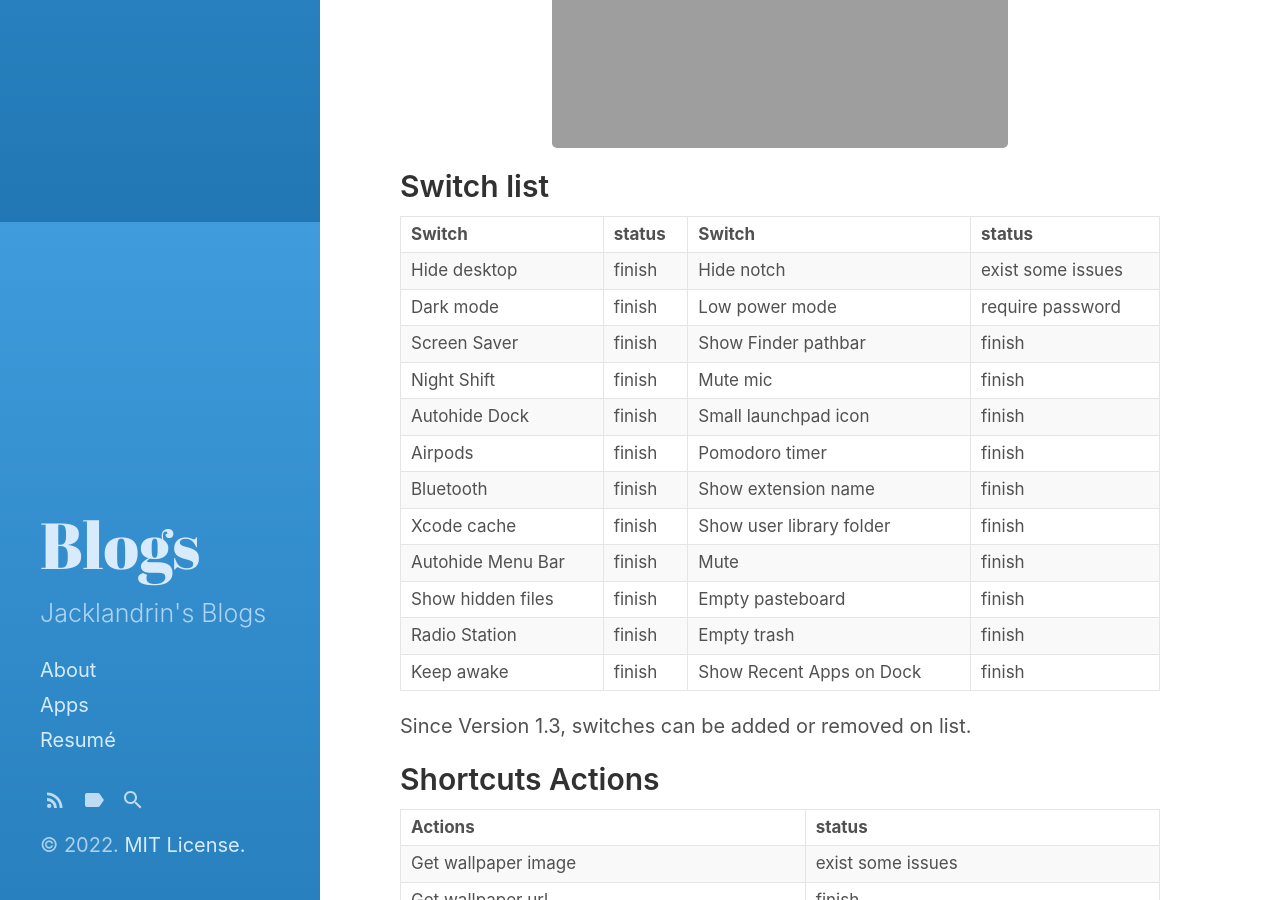
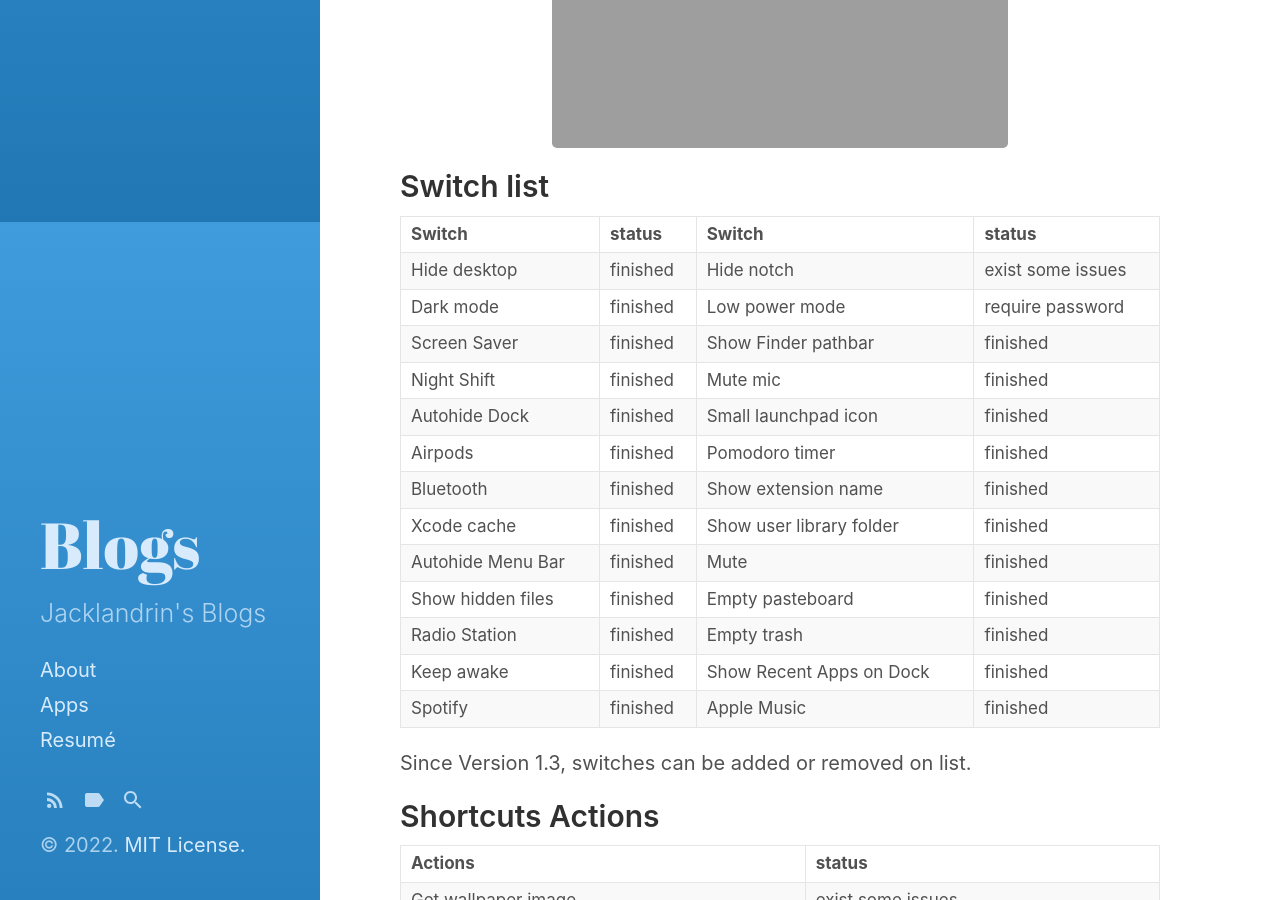
Before and after one commit to jacklandrin/jacklandrin.github.io, a Jekyll site: the page built from _posts/Blogs/post/2021/2021-12-01-onlyswitch.md, in a window 1280 px wide and 900 px high, scrolled down 1578 px. Built offline with Jekyll 4.4.1, drawn with Linux system fonts in a browser that asks for light colours.

Commit message:
update onlyswitch

````diff
--- a/_posts/Blogs/post/2021/2021-12-01-onlyswitch.md
+++ b/_posts/Blogs/post/2021/2021-12-01-onlyswitch.md
@@ -23,7 +23,7 @@ excerpt: OnlySwitch provides a series of toggle switches to simply your routine
 brew install only-switch
 ```
 ## Manually Download
-[**Download the app**](https://github.com/jacklandrin/OnlySwitch/releases/download/release_2.2.2/OnlySwitch.dmg)
+[**Download the app**](https://github.com/jacklandrin/OnlySwitch/releases/download/release_2.2.3/OnlySwitch.dmg)
 
 ## What's the OnlySwitch?
 OnlySwitch provides a series of toggle switches to simply your routine work, such as Hiden desktop icons, dark mode and hide notch of new Macbook Pro. The switches show on your statusbar, you can control them effortlessly. Switch and Shortcuts items can be customized (remove/add or sort) to show on the list.
@@ -46,20 +46,21 @@ Everyone can contribute macOS Shortcuts for OnlySwitch now. Please read [How to
 
 ## Switch list
 
-| Switch            | status | Switch                   | status            |
-|:------------------|--------|:-------------------------|:------------------|
-| Hide desktop      | finish | Hide notch               | exist some issues |
-| Dark mode         | finish | Low power mode           | require password  |
-| Screen Saver      | finish | Show Finder pathbar      | finish            |
-| Night Shift       | finish | Mute mic                 | finish            |
-| Autohide Dock     | finish | Small launchpad icon     | finish            |
-| Airpods           | finish | Pomodoro timer           | finish            |
-| Bluetooth         | finish | Show extension name      | finish            |
-| Xcode cache       | finish | Show user library folder | finish            |
-| Autohide Menu Bar | finish | Mute                     | finish            |
-| Show hidden files | finish | Empty pasteboard         | finish            |
-| Radio Station     | finish | Empty trash              | finish            |
-| Keep awake        | finish | Show Recent Apps on Dock | finish            |
+| Switch            | status   | Switch                   | status            |
+|:------------------|----------|:-------------------------|:------------------|
+| Hide desktop      | finished | Hide notch               | exist some issues |
+| Dark mode         | finished | Low power mode           | require password  |
+| Screen Saver      | finished | Show Finder pathbar      | finished          |
+| Night Shift       | finished | Mute mic                 | finished          |
+| Autohide Dock     | finished | Small launchpad icon     | finished          |
+| Airpods           | finished | Pomodoro timer           | finished          |
+| Bluetooth         | finished | Show extension name      | finished          |
+| Xcode cache       | finished | Show user library folder | finished          |
+| Autohide Menu Bar | finished | Mute                     | finished          |
+| Show hidden files | finished | Empty pasteboard         | finished          |
+| Radio Station     | finished | Empty trash              | finished          |
+| Keep awake        | finished | Show Recent Apps on Dock | finished          |
+| Spotify           | finished | Apple Music              | finished          |
 
 Since Version 1.3, switches can be added or removed on list.
 
````
